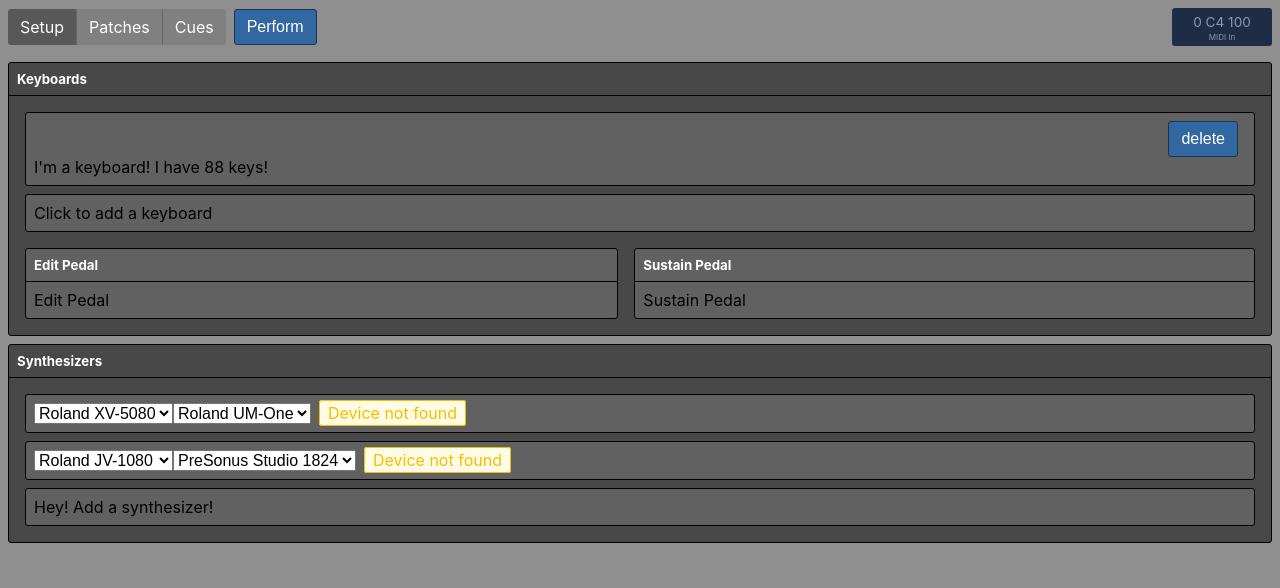
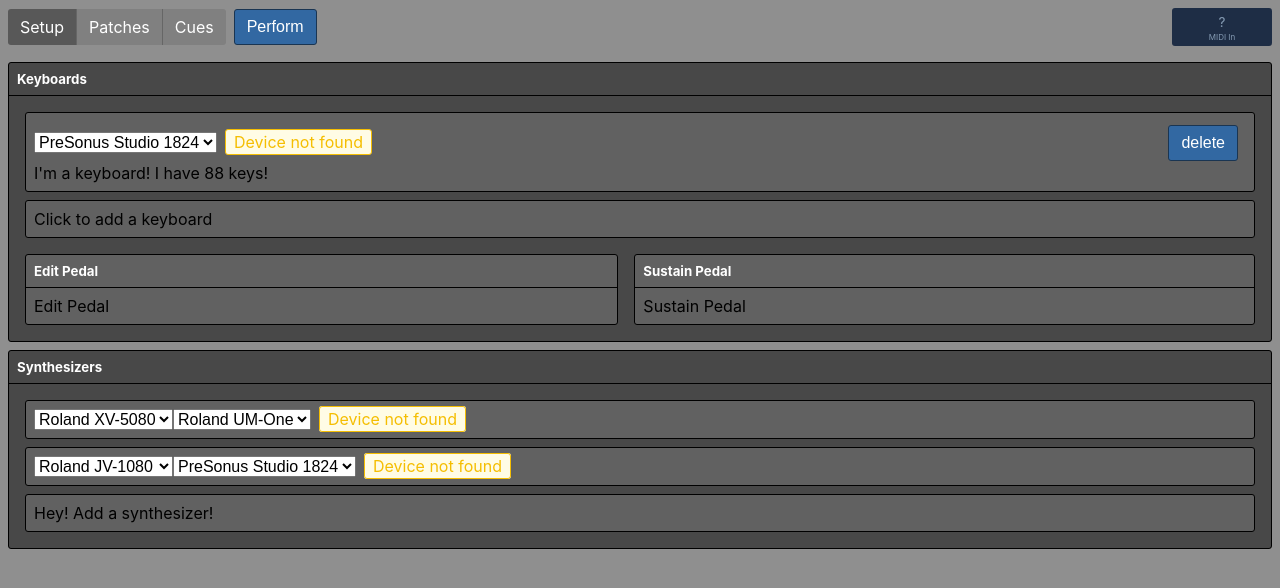
Before and after one commit to MattPutnam/CadenzaJS, a React (Create React App) app: page / in a window 1280 px wide. Shown: the top 588 px of the page. Built offline with nearby package versions, Linux system fonts and the light colour scheme.

Commit message:
listening to MIDI events, powering the monitor

```diff
--- a/src/App.js
+++ b/src/App.js
@@ -1,6 +1,7 @@
 import React from 'react'
 import EditPage from './pages/EditPage'
 import PerformPage from './pages/PerformPage'
+import * as MIDI from './utils/MIDI'
 
 import * as data from './sampleData.json'
 
@@ -14,17 +15,18 @@ class App extends React.Component {
         inputs: [],
         outputs: []
       },
-      data: data.default
+      data: data.default,
+      lastMidiMessage: undefined
     }
   }
 
   render() {
-    const { perform, midiDevices, data } = this.state
+    const { perform, midiDevices, data, lastMidiMessage } = this.state
     const setData = newData => this.setState({ data: newData })
 
     return perform ?
       <PerformPage exit={() => this.setState({ perform: false })}/> :
-      <EditPage perform={() => this.setState({ perform: true })} {...{ midiDevices, data, setData }}/>
+      <EditPage perform={() => this.setState({ perform: true })} {...{ midiDevices, data, setData, lastMidiMessage }}/>
   }
 
   componentDidMount() {
@@ -50,7 +52,13 @@ class App extends React.Component {
       let item = iterator.next()
       const inputs = []
       while (!item.done) {
-        inputs.push(item.value)
+        const input = item.value
+        input.onmidimessage = message => {
+          const parsed = MIDI.parseMidiMessage(message)
+          this.setState({ lastMidiMessage: parsed })
+          MIDI.notify(parsed)
+        }
+        inputs.push(input)
         item = iterator.next()
       }
 
--- a/src/components/MIDIMonitor.js
+++ b/src/components/MIDIMonitor.js
@@ -1,7 +1,7 @@
 import React from 'react'
-import * as MIDI from '../midi/MIDI'
+import * as MIDI from '../utils/MIDI'
 
-const MIDIMonitor = (lastEvent) => {
+const MIDIMonitor = ({ lastMidiMessage }) => {
     const styles = {
         container: {
             width: '100px',
@@ -21,7 +21,7 @@ const MIDIMonitor = (lastEvent) => {
     }
 
     return <div style={styles.container}>
-        <div style={styles.display}>{MIDI.toString(MIDI.fromRaw(lastEvent))}</div>
+        <div style={styles.display}>{MIDI.toString(lastMidiMessage || {})}</div>
         <div style={styles.label}>MIDI In</div>
     </div>
 }
--- a/src/components/NavBar.js
+++ b/src/components/NavBar.js
@@ -18,7 +18,7 @@ const Tab = ({ title, selectedTab, setSelectedTab, first, last }) => {
     </span>
 }
 
-const NavBar = ({ selectedTab, setSelectedTab, perform }) => {
+const NavBar = ({ selectedTab, setSelectedTab, perform, lastMidiMessage }) => {
     const styles = {
         container: {
             display: 'flex',
@@ -36,7 +36,7 @@ const NavBar = ({ selectedTab, setSelectedTab, perform }) => {
         <Tab title="Cues" {...{ selectedTab, setSelectedTab }} last/>
         <Button onClick={perform}>Perform</Button>
         <div style={styles.spacer}></div>
-        <MIDIMonitor/>
+        <MIDIMonitor lastMidiMessage={lastMidiMessage}/>
     </div>
 }
 
--- a/src/components/PortSelector.js
+++ b/src/components/PortSelector.js
@@ -1,15 +1,18 @@
 import React from 'react'
 import Warning from './Warning'
+import * as MIDI from '../utils/MIDI'
+
+export const MIDIDevicePlaceholder = 'I\'ll connect later'
 
 const PortSelector = ({ devices, io, selected }) => {
     const values = devices[io].map(device => `${device.manufacturer} ${device.name}`)
-    const missing = !values.includes(selected)
+    const missing = selected !== MIDIDevicePlaceholder && !values.includes(selected)
 
     return <>
         <select value={selected} onChange={() => console.log("TODO")}>
-            <option value={0}>I'll connect later</option>
+            <option value={0}>{MIDIDevicePlaceholder}</option>
             {devices[io].map(device => {
-                const label = `${device.manufacturer} ${device.name}`
+                const label = MIDI.MIDIDeviceToName(device)
                 return <option key={device.id} value={label}>{label}</option>
             })}
             {missing && <option value={selected}>{selected}</option>}
--- a/src/midi/MIDI.js
+++ /dev/null
@@ -1,30 +0,0 @@
-export const NOTE_ON = "NOTE_ON"
-export const NOTE_OFF = "NOTE_OFF"
-
-export const fromRaw = (rawMsg) => {
-    // TODO
-    return {
-        type: NOTE_ON,
-        channel: 0,
-        number: 60,
-        velocity: 100
-    }
-}
-
-export const toString = (midi) => {
-    switch (midi.type) {
-        case NOTE_ON:
-            return `${midi.channel} ${midiNoteNumberToName(midi.number)} ${midi.velocity}`
-        case NOTE_OFF:
-            return `${midi.channel} ${midiNoteNumberToName(midi.number)} OFF`
-        default: return '?'
-    }
-}
-
-const noteList = ['C', 'C#', 'D', 'D#', 'E', 'F', 'F#', 'G', 'G#', 'A', 'A#', 'B']
-
-const midiNoteNumberToName = (midiNumber) => {
-    const octave = Math.floor(midiNumber / 12) - 1
-    const noteIndex = midiNumber % 12
-    return noteList[noteIndex] + octave
-}
--- a/src/pages/EditPage.js
+++ b/src/pages/EditPage.js
@@ -2,7 +2,7 @@ import React from 'react'
 import NavBar from '../components/NavBar'
 import SetupTab from './SetupTab'
 
-const EditPage = ({ perform, midiDevices, data, setData }) => {
+const EditPage = ({ perform, midiDevices, data, setData, lastMidiMessage }) => {
     const [selectedTab, setSelectedTab] = React.useState('Setup')
 
     const style = {
@@ -11,7 +11,7 @@ const EditPage = ({ perform, midiDevices, data, setData }) => {
     }
 
     return <div style={style}>
-        <NavBar {...{ selectedTab, setSelectedTab, perform }}/>
+        <NavBar {...{ selectedTab, setSelectedTab, perform, lastMidiMessage }}/>
         {selectedTab === 'Setup' && <SetupTab {...{ midiDevices, data, setData }}/>}
         {selectedTab === 'Patches' && <div>Patches!</div>}
         {selectedTab === 'Cues' && <div>Cues!</div>}
--- a/src/pages/SetupTab.js
+++ b/src/pages/SetupTab.js
@@ -1,11 +1,12 @@
 import React from 'react'
 import Container from '../components/Container'
 import { Flex, Spacer } from '../components/Flex'
-import PortSelector from '../components/PortSelector'
+import PortSelector, { MIDIDevicePlaceholder } from '../components/PortSelector'
 import SynthSelector from '../components/SynthSelector'
-import { findId } from '../utils/IdFinder'
 import Button from '../components/Button'
 import Keyboard from '../components/Keyboard'
+import { findId } from '../utils/IdFinder'
+import * as MIDI from '../utils/MIDI'
 
 const styles = {
     pedalContainer: {
@@ -16,9 +17,10 @@ const styles = {
     }
 }
 
-const KeyboardConfig = ({ keyboard, multiple, deleteSelf }) => {
+const KeyboardConfig = ({ keyboard, multiple, deleteSelf, midiDevices }) => {
     return <Container inner>
         <Flex>
+            <PortSelector devices={midiDevices} io="inputs" selected={keyboard.inputDevice}/>
             {multiple && <input/>}
             <Spacer/>
             <Button onClick={deleteSelf}>delete</Button>
@@ -32,6 +34,16 @@ const KeyboardPlaceholder = ({ addKeyboard }) => {
     const style = {
         cursor: 'pointer'
     }
+
+    React.useEffect(() => {
+        const key = '###KEYBOARD_FINDER###'
+
+        MIDI.pushMidiReceiver(msg => console.log(msg), key)
+
+        return () => {
+            MIDI.removeMidiReceiver(key)
+        }
+    }, [])
 
     return <Container inner style={style} onClick={() => addKeyboard()}>
         Click to add a keyboard
@@ -68,6 +80,7 @@ const SetupTab = ({ midiDevices, data, setData }) => {
     const addKeyboard = () => {
         keyboards.push({
             id: findId(keyboards),
+            inputDevice: MIDIDevicePlaceholder,
             name: '',
             size: 88
         })
@@ -86,6 +99,7 @@ const SetupTab = ({ midiDevices, data, setData }) => {
                 <KeyboardConfig key={keyboard.id}
                                 keyboard={keyboard}
                                 multiple={multipleKeyboards}
+                                midiDevices={midiDevices}
                                 deleteSelf={() => deleteKeyboard(index)}/>
             )}
             <KeyboardPlaceholder addKeyboard={addKeyboard}/>
--- a/src/sampleData.json
+++ b/src/sampleData.json
@@ -5,7 +5,7 @@
                 "name": "",
                 "id": 0,
                 "size": 88,
-                "inputDevice": "Roland UM-One",
+                "inputDevice": "PreSonus Studio 1824",
                 "channel": 0
             }
         ],
--- /dev/null
+++ b/src/utils/MIDI.js
@@ -0,0 +1,109 @@
+import _ from 'lodash'
+
+
+export const NOTE_ON = "NOTE_ON"
+export const NOTE_OFF = "NOTE_OFF"
+export const CONTROL = "CONTROL"
+export const PITCH_BEND = "PITCH_BEND"
+export const UNKNOWN = "UNKNOWN"
+
+
+const parseHelper = (command, byte1, byte2) => {
+    if (command === 9) {
+        if (byte2 === 0) {
+            return {
+                type: NOTE_OFF,
+                note: byte1
+            }
+        } else {
+            return {
+                type: NOTE_ON,
+                note: byte1,
+                velocity: byte2
+            }
+        }
+    } else if (command === 8) {
+        return {
+            type: NOTE_OFF,
+            note: byte1
+        }
+    } else if (command === 11) {
+        return {
+            type: CONTROL,
+            controller: byte1,
+            value: byte2
+        }
+    } else if (command === 14 ) {
+        return {
+            type: PITCH_BEND,
+            value: byte2
+        }
+    } else {
+        return {
+            type: UNKNOWN,
+            byte1,
+            byte2
+        }
+    }
+}
+
+export const parseMidiMessage = (rawMsg) => {
+    if (!rawMsg) {
+        return {}
+    }
+
+    const [ commandChannel, byte1, byte2 ] = rawMsg.data
+    const command = commandChannel >> 4
+    const channel = commandChannel & 0xf
+
+    const parsed = parseHelper(command, byte1, byte2)
+    parsed.channel = channel
+    parsed.device = MIDIDeviceToName(rawMsg.target)
+
+    return parsed
+}
+
+
+const noteList = ['C', 'C#', 'D', 'D#', 'E', 'F', 'F#', 'G', 'G#', 'A', 'A#', 'B']
+
+const midiNoteNumberToName = (midiNumber) => {
+    const octave = Math.floor(midiNumber / 12) - 1
+    const noteIndex = midiNumber % 12
+    return noteList[noteIndex] + octave
+}
+
+export const toString = (midi) => {
+    const { channel, note, velocity, controller, value } = midi
+
+    switch (midi.type) {
+        case NOTE_ON:
+            return `${channel} ${midiNoteNumberToName(note)} ${velocity}`
+        case NOTE_OFF:
+            return `${channel} ${midiNoteNumberToName(note)} OFF`
+        case CONTROL:
+            return `${channel} CC${controller} ${value}`
+        case PITCH_BEND:
+            return `${channel} PB ${value}`
+        default: return '?'
+    }
+}
+
+
+let focusStack = []
+
+export const pushMidiReceiver = (midiReceiver, id) => focusStack.push({ midiReceiver, id })
+
+export const removeMidiReceiver = (id) => _.remove(focusStack, { id })
+
+export const popThroughMidiReceiver = (id) => {
+    const index = _.findIndex(focusStack, { id })
+    focusStack = _.take(focusStack, index-1)
+}
+
+export const notify = (parsedMessage) => {
+    const [ top ] = focusStack.slice(-1)
+    top.midiReceiver(parsedMessage)
+}
+
+
+export const MIDIDeviceToName = device => `${device.manufacturer} ${device.name}`
```
